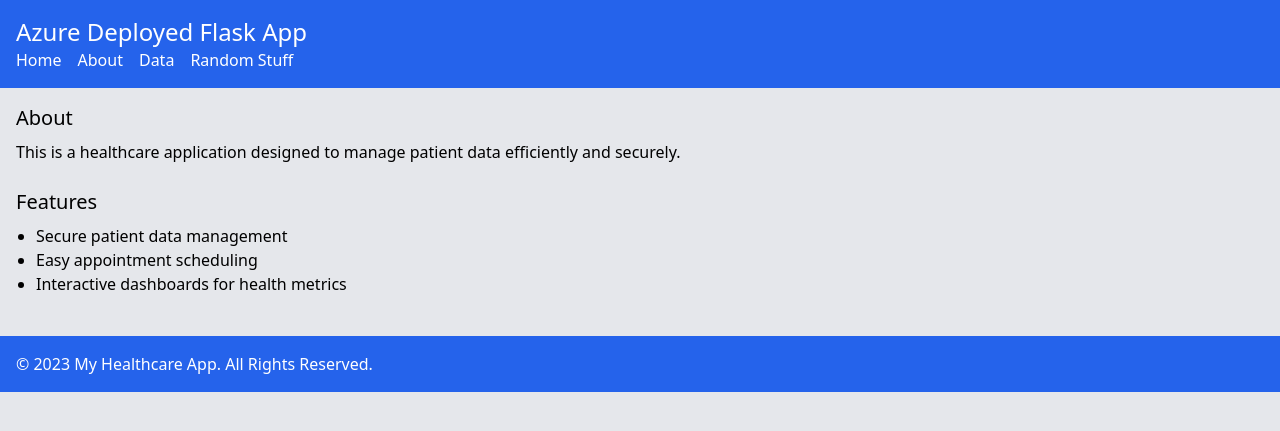
After one commit to alexandra-hidalgo/azure_flask_deployment, a Flask app: page /about in a window 1280 px wide. The commit adds this page. Shown: the top 431 px of the page. Run offline with Flask 3, Linux system fonts and the light colour scheme.

Commit message:
changes to the app

```diff
--- /dev/null
+++ b/Templates/about.html
@@ -0,0 +1,21 @@
+{% extends "base.html" %}
+
+{% block content %}
+
+    <section class="mb-6">
+        <h2 class="text-xl mb-2">About</h2>
+        <p>This is a healthcare application designed to manage patient data efficiently and securely.</p>
+    </section>
+
+    <section>
+        <h2 class="text-xl mb-2">Features</h2>
+        <ul class="list-disc pl-5">
+            <li>Secure patient data management</li>
+            <li>Easy appointment scheduling</li>
+            <li>Interactive dashboards for health metrics</li>
+        </ul>
+    </section>
+
+
+
+{% endblock %}
--- a/Templates/base.html
+++ b/Templates/base.html
@@ -4,7 +4,7 @@
 <head>
     <meta charset="UTF-8">
     <meta name="viewport" content="width=device-width, initial-scale=1.0">
-    <title>Welcome to My Healthcare App</title>
+    <title>Azure Deployment Example</title>
 
     <!-- Tailwind CSS via CDN -->
     <link href="https://cdn.jsdelivr.net/npm/tailwindcss@2.2.19/dist/tailwind.min.css" rel="stylesheet">
@@ -13,12 +13,13 @@
 <body class="bg-gray-200">
 
     <header class="bg-blue-600 text-white p-4">
-        <h1 class="text-2xl">Welcome to My Healthcare App</h1>
+        <h1 class="text-2xl">Azure Deployed Flask App</h1>
         <nav>
             <ul class="flex space-x-4">
                 <li><a href="/" class="hover:underline">Home</a></li>
                 <li><a href="/about" class="hover:underline">About</a></li>
                 <li><a href="/data" class="hover:underline">Data</a></li>
+                <li><a href="/random" class="hover:underline">Random Stuff</a></li>
             </ul>
         </nav>
     </header>
--- a/app.py
+++ b/app.py
@@ -1,11 +1,26 @@
 from flask import Flask, render_template
-import pandas as pd
+import random
+from faker import Faker
+
+fake = Faker()
+
+# small change
 
 app = Flask(__name__)
 
 @app.route('/')
-def index():
+def mainpage():
     return render_template('base.html')
+
+@app.route('/about')
+def aboutpage():
+    return render_template('about.html')
+
+@app.route('/random')
+def randomnumber():
+    number_var = random.randint(1, 100000)
+    fake_address = fake.address()
+    return render_template('random.html', single_number = number_var, single_address = fake_address)
 
 if __name__ == '__main__':
     app.run(
--- /dev/null
+++ b/requirements.txt
@@ -0,0 +1,3 @@
+faker
+pandas
+flask
```
Also changed, not shown: Templates/data.html (added, +27 -0 lines), Templates/random.html (added, +15 -0 lines), 1 other file.
